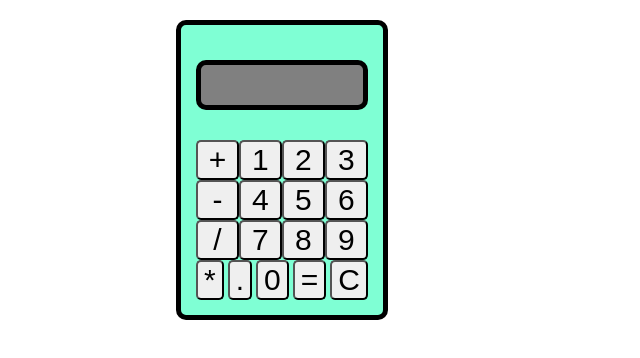
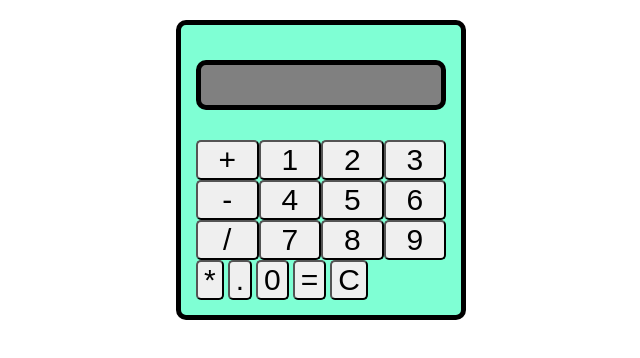
Before and after one commit to SereneCai/SereneCai.github.io, a plain HTML site: page calculator/index.html in a window 1280 px wide. Shown: the whole page, without its empty margins (144-784 px from the left). Drawn offline with Linux system fonts and the light colour scheme.

Commit message:
js code modified

```diff
--- a/calculator/cal.js
+++ b/calculator/cal.js
@@ -32,3 +32,5 @@ function solution()
         var num = (kpress.which || kpress.keyCode);
         document.getElementById("input").innerHTML = num;
     }
+
+    // textFit(document.querySelector("p"));
--- a/calculator/index.html
+++ b/calculator/index.html
@@ -14,7 +14,7 @@
         <div id = "layout">
 
         <div class = "showcase">
-            <p id = "input" onkeypress="kevent(kpress)"></p>
+            <p id = "input"></p>
         </div>
 
         <!--first row + 1 2 3-->
--- a/calculator/style.css
+++ b/calculator/style.css
@@ -13,6 +13,7 @@
     display: inline-block;
     border-radius: 10px;
     background-color: aquamarine;
+    width: 250px;
 
 
 }
@@ -48,5 +49,5 @@ button
 #fourth-row > button
 {
     font-size: 30px;
-    width: auto;
+    width: fit-content;
 }
```
